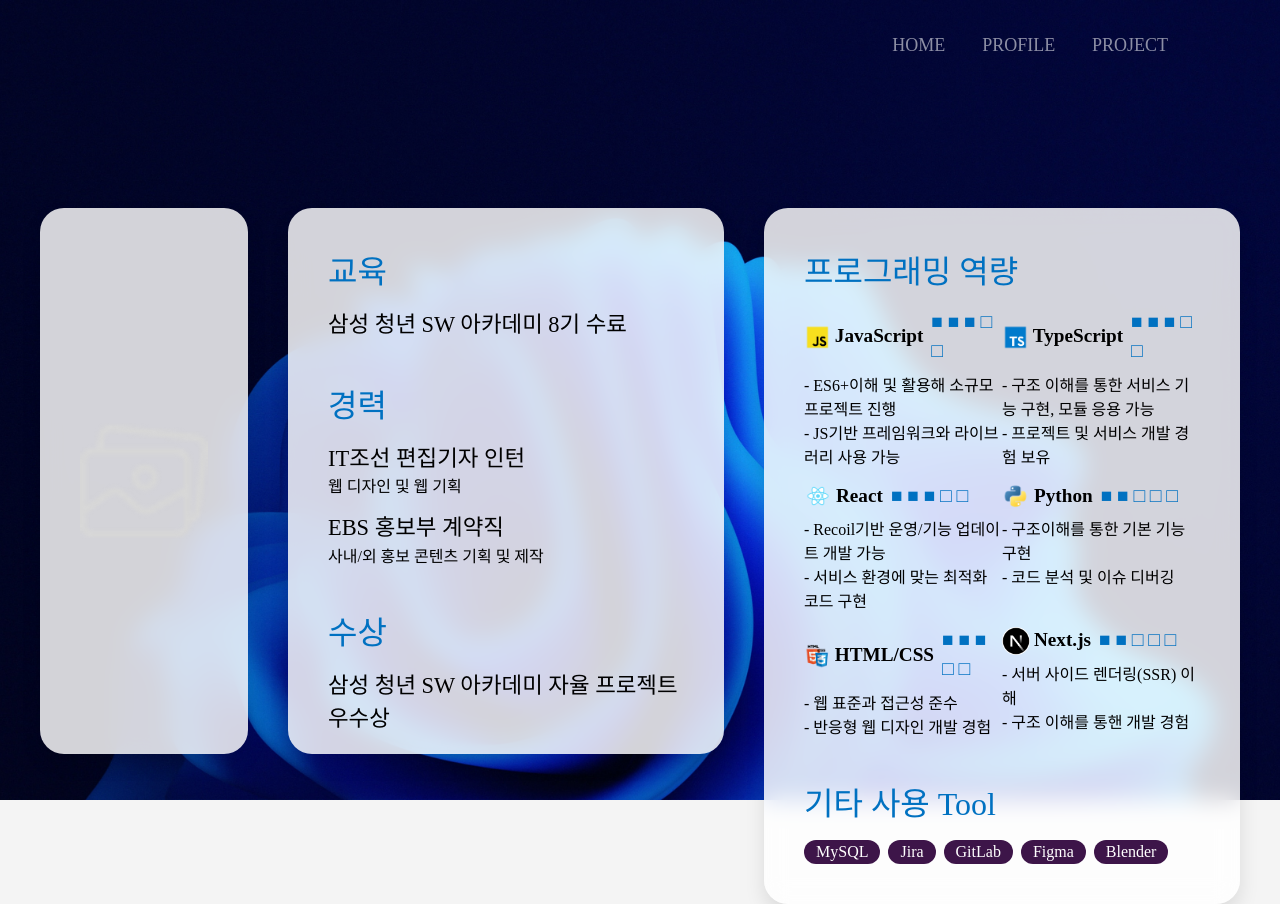
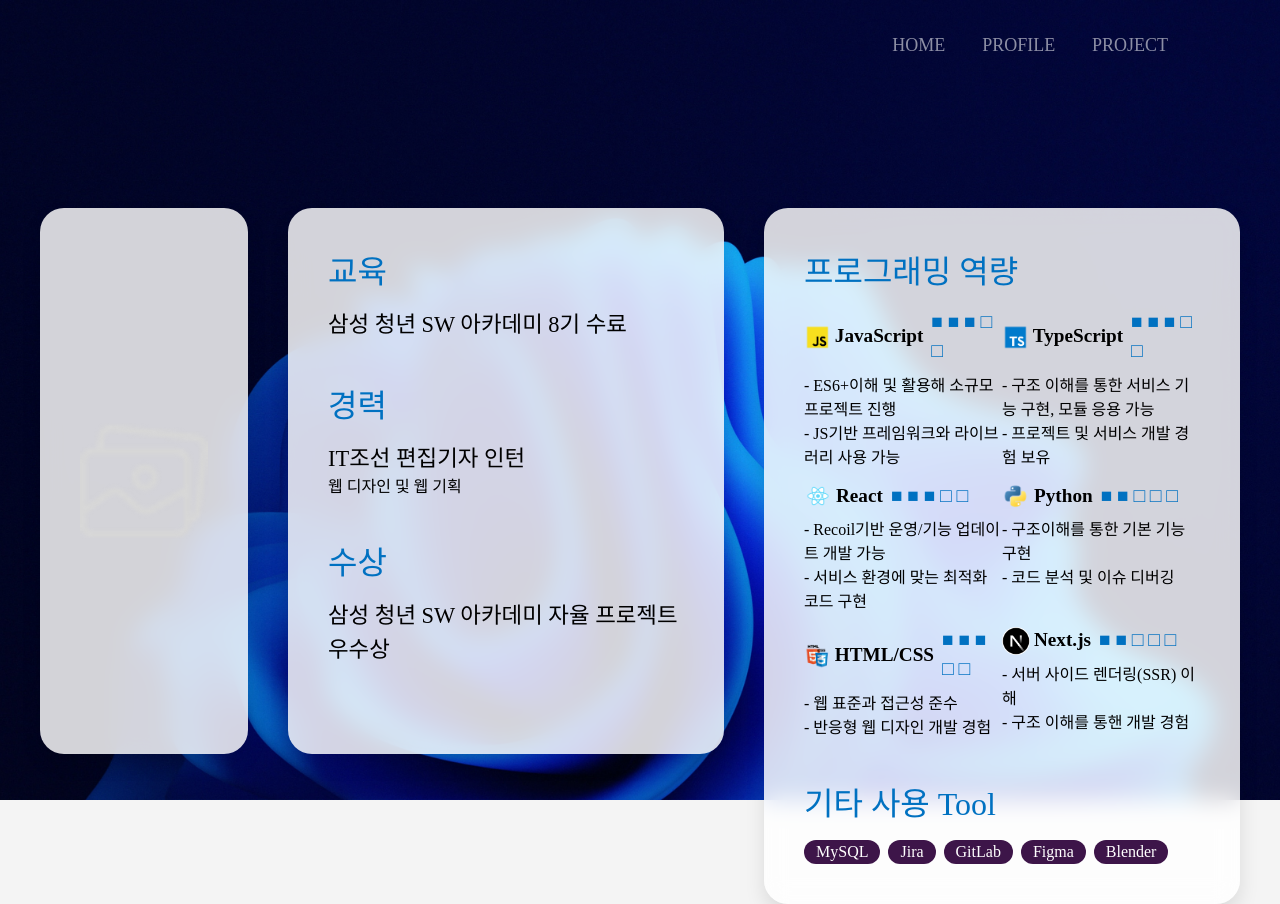
Before and after one commit to yeni28/yeni28.github.io, a Next.js app: page /profile in a window 1280 px wide. Built offline with nearby package versions, Linux system fonts and the light colour scheme; a web font is replaced by a local one.

Commit message:
fix: fix content

```diff
--- a/src/pages/profile/index.tsx
+++ b/src/pages/profile/index.tsx
@@ -56,16 +56,12 @@
                   </p>
                   <p className="text-[1rem] font-NanumNeo ">웹 디자인 및 웹 기획</p>
                 </div>
-                <p className={`${styles.element} text-[1.4rem] font-NanumNeo hover:font-bold hover:cursor-pointer`} onClick={() => handleItemClick({ index: 3, image: '/image/ebs.png' })}>
-                  EBS 홍보부 계약직
-                </p>
-                <p className="text-[1rem] font-NanumNeo ">사내/외 홍보 콘텐츠 기획 및 제작</p>
               </div>
             </div>
             {/* 수상 */}
             <div className="mb-10">
               <p className={`${styles.semititle}`}>수상</p>
-              <p className={`${styles.element} mt-3 text-[1.4rem] font-NanumNeo hover:font-bold hover:cursor-pointer`} onClick={() => handleItemClick({ index: 4, image: '/image/reward.jpg' })}>
+              <p className={`${styles.element} mt-3 text-[1.4rem] font-NanumNeo hover:font-bold hover:cursor-pointer`} onClick={() => handleItemClick({ index: 3, image: '/image/reward.jpg' })}>
                 삼성 청년 SW 아카데미 자율 프로젝트 우수상
               </p>
             </div>
```
Also changed, not shown: 6 other files (tests, documents, lock files or other folders).
